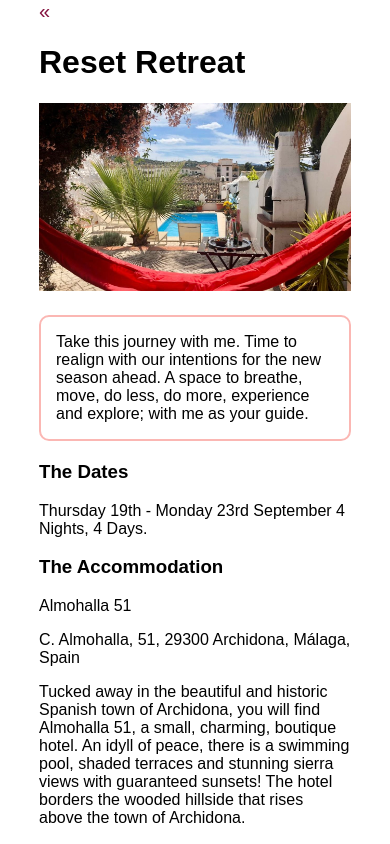
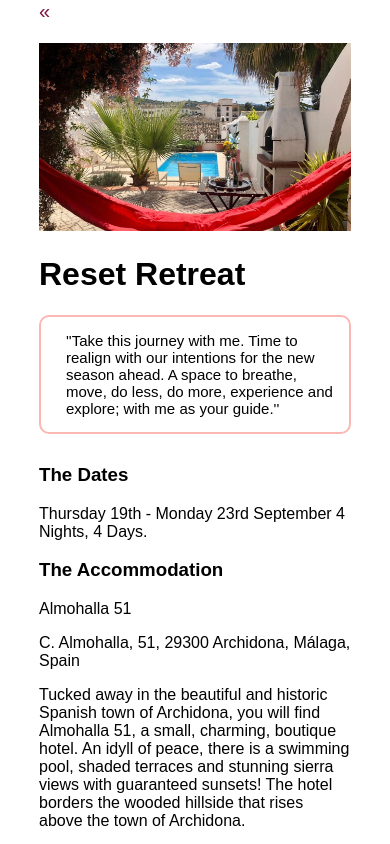
Before and after one commit to milbot1992/grace-yoga, a React (Vite) app: page /retreat in a window 390 px wide. Shown: the top 844 px of the page. Built offline with nearby package versions, Linux system fonts and the light colour scheme; a web font is replaced by a local one.

Commit message:
updated retreat image

```diff
--- a/src/Components/YogaRetreat.jsx
+++ b/src/Components/YogaRetreat.jsx
@@ -44,14 +44,15 @@ export default function YogaRetreat() {
             &laquo;
           </Link>
         </div>
+
+        <img className='header-image' src={RetreatMain} ></img>
         <h1 className='header-title'>Reset Retreat</h1>
-        <img className='header-image' src={RetreatMain} ></img>
         <div className="text-section">
-          <p>
-            Take this
+          <p className='opening-text'>
+            ''Take this
             journey with me. Time to realign with our intentions for the new
             season ahead. A space to breathe, move, do less, do more,
-            experience and explore; with me as your guide.
+            experience and explore; with me as your guide.''
           </p>
         </div>
 
--- a/src/Styling/Retreat.css
+++ b/src/Styling/Retreat.css
@@ -8,9 +8,13 @@
     font-size: 20px;
   }
 
-  .header-image{
+  .header-image {
     width: 100%;
-  }
+    margin-top: 20px;
+    height: 350px;
+    object-fit: cover;
+}
+
 
   .carousel-container {
     margin-bottom: 50px;
@@ -62,10 +66,14 @@
   .text-section {
     background-color: #ffffff;
     border: 2px solid #fbb7b3;
-    padding: 20px;
+    padding: 0 20px;
     margin-top: 20px;
     border-radius: 10px;
-    margin-bottom: 20px;
+    margin-bottom: 30px;
+  }
+
+  .opening-text{
+    text-decoration: italic;
   }
 
   .price-section {
@@ -108,8 +116,13 @@
   @media only screen and (max-width: 852px) {
   .slick-slide img {
     width: 100%;
-    height: 40vh;
+    height: 33vh;
     margin-bottom: 20px
+  }
+
+  .header-image{
+    width: 100%;
+    height: auto
   }
 
   .carousel-container {
```
